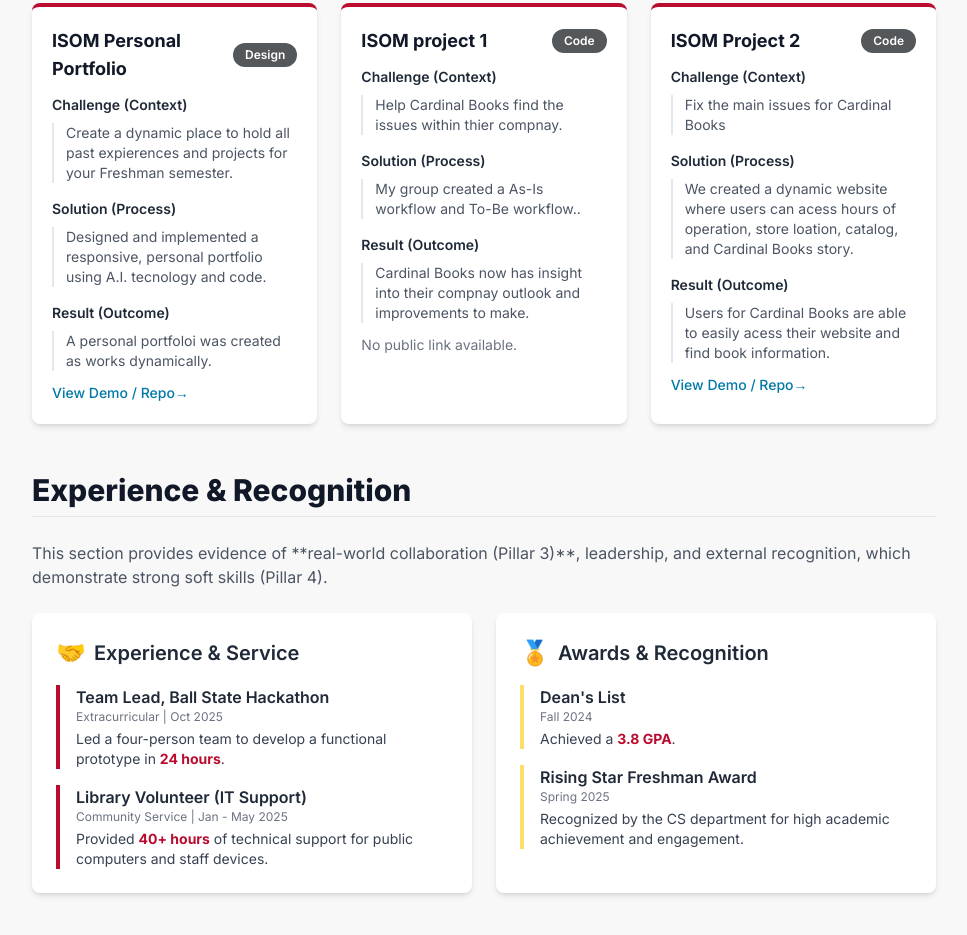
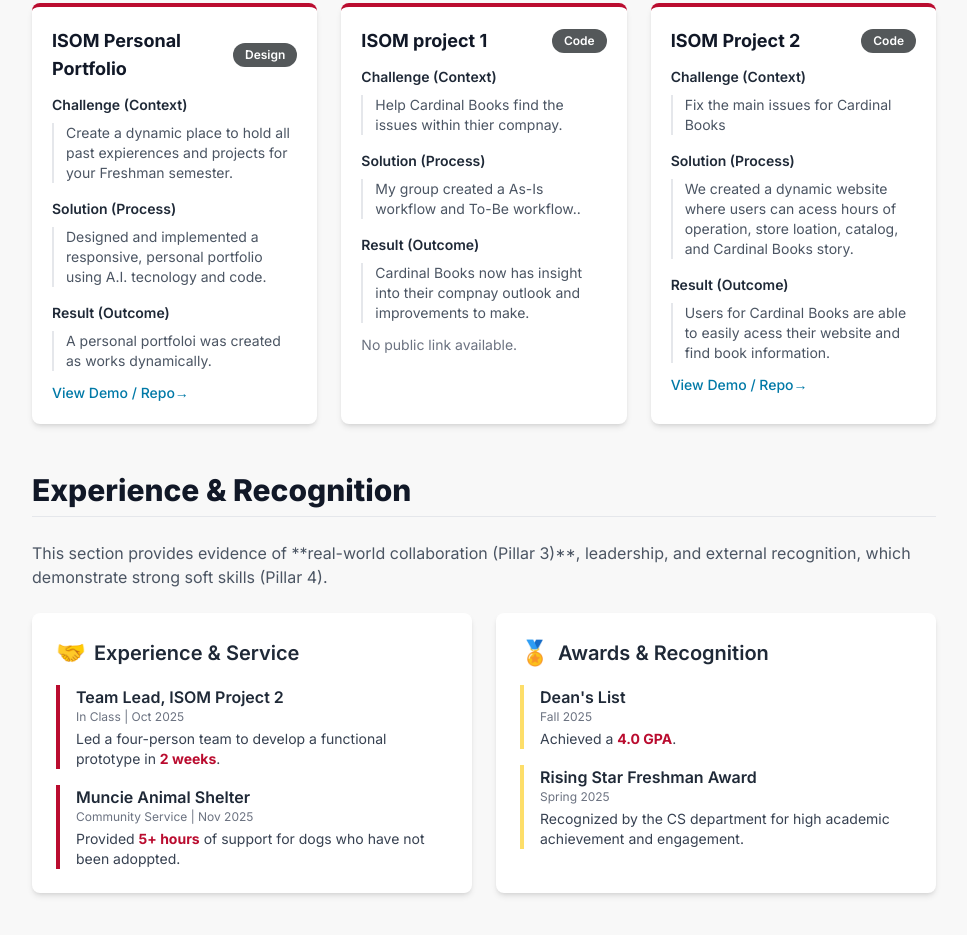
Before and after one commit to madisonfreeze-alt/isomproject2, a plain HTML site: page index.html in a window 1280 px wide. Shown: the part 1667-2602 px from the top of the page, without its empty margins (296-1263 px from the left). Drawn offline with nearby package versions, Linux system fonts and the light colour scheme.

Commit message:
Update index.html

```diff
--- a/index.html
+++ b/index.html
@@ -317,11 +317,11 @@ CONFIRMATION: NO SVG graphics used. NO Mermaid JS used. -->
         // 1.4 EXPERIENCE & AWARDS (REQUIRED)
         const recognitionData = {
             experience: [
-                { title: "Team Lead, Ball State Hackathon", type: "Extracurricular", duration: "Oct 2025", detail: "Led a four-person team to develop a functional prototype in **24 hours**." },
-                { title: "Library Volunteer (IT Support)", type: "Community Service", duration: "Jan - May 2025", detail: "Provided **40+ hours** of technical support for public computers and staff devices." },
+                { title: "Team Lead, ISOM Project 2", type: "In Class", duration: "Oct 2025", detail: "Led a four-person team to develop a functional prototype in **2 weeks**." },
+                { title: "Muncie Animal Shelter", type: "Community Service", duration: "Nov 2025", detail: "Provided **5+ hours** of support for dogs who have not been adoppted." },
             ],
             awards: [
-                { title: "Dean's List", duration: "Fall 2024", detail: "Achieved a **3.8 GPA**." },
+                { title: "Dean's List", duration: "Fall 2025", detail: "Achieved a **4.0 GPA**." },
                 { title: "Rising Star Freshman Award", duration: "Spring 2025", detail: "Recognized by the CS department for high academic achievement and engagement." },
             ]
         };
```
